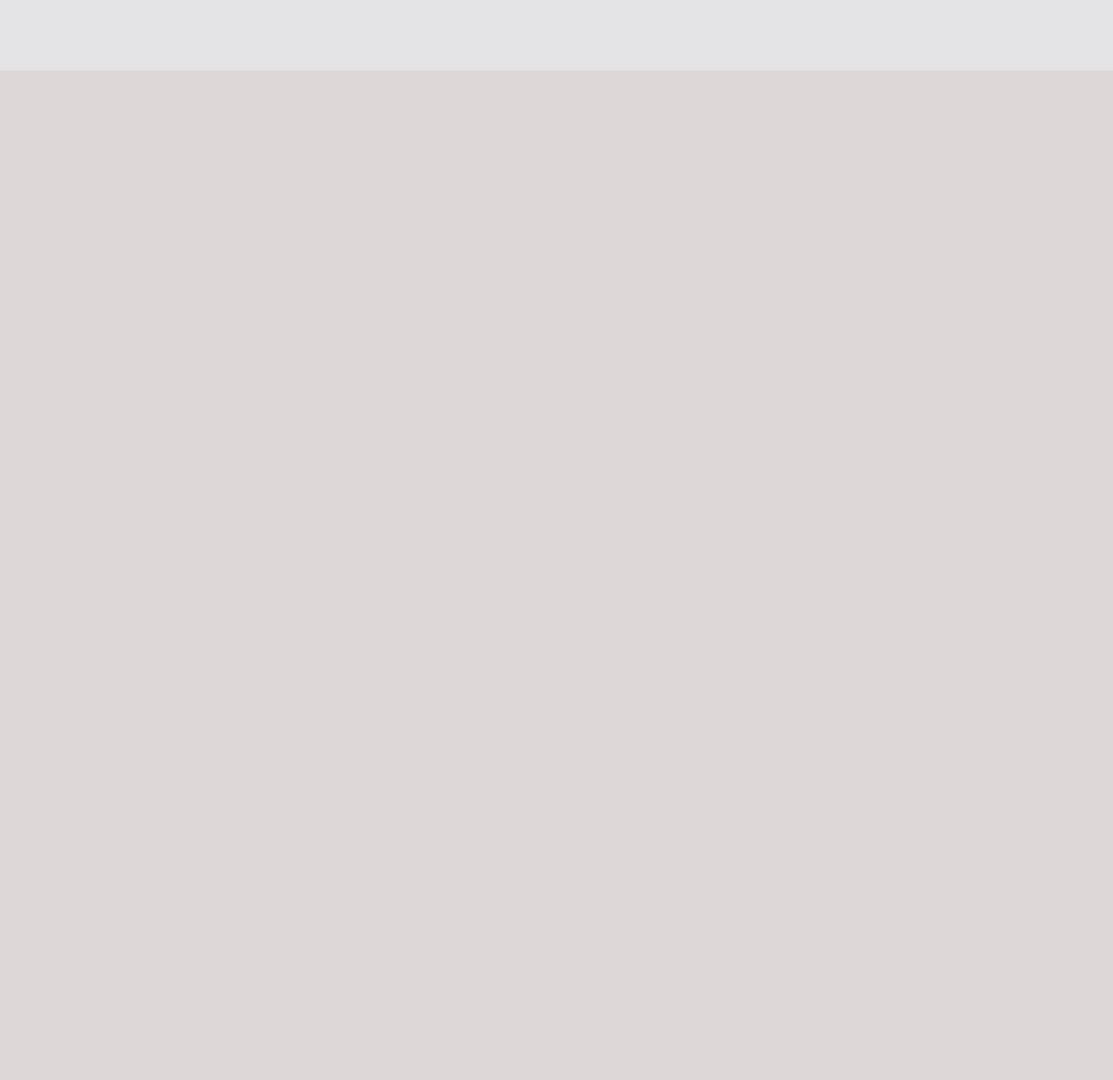
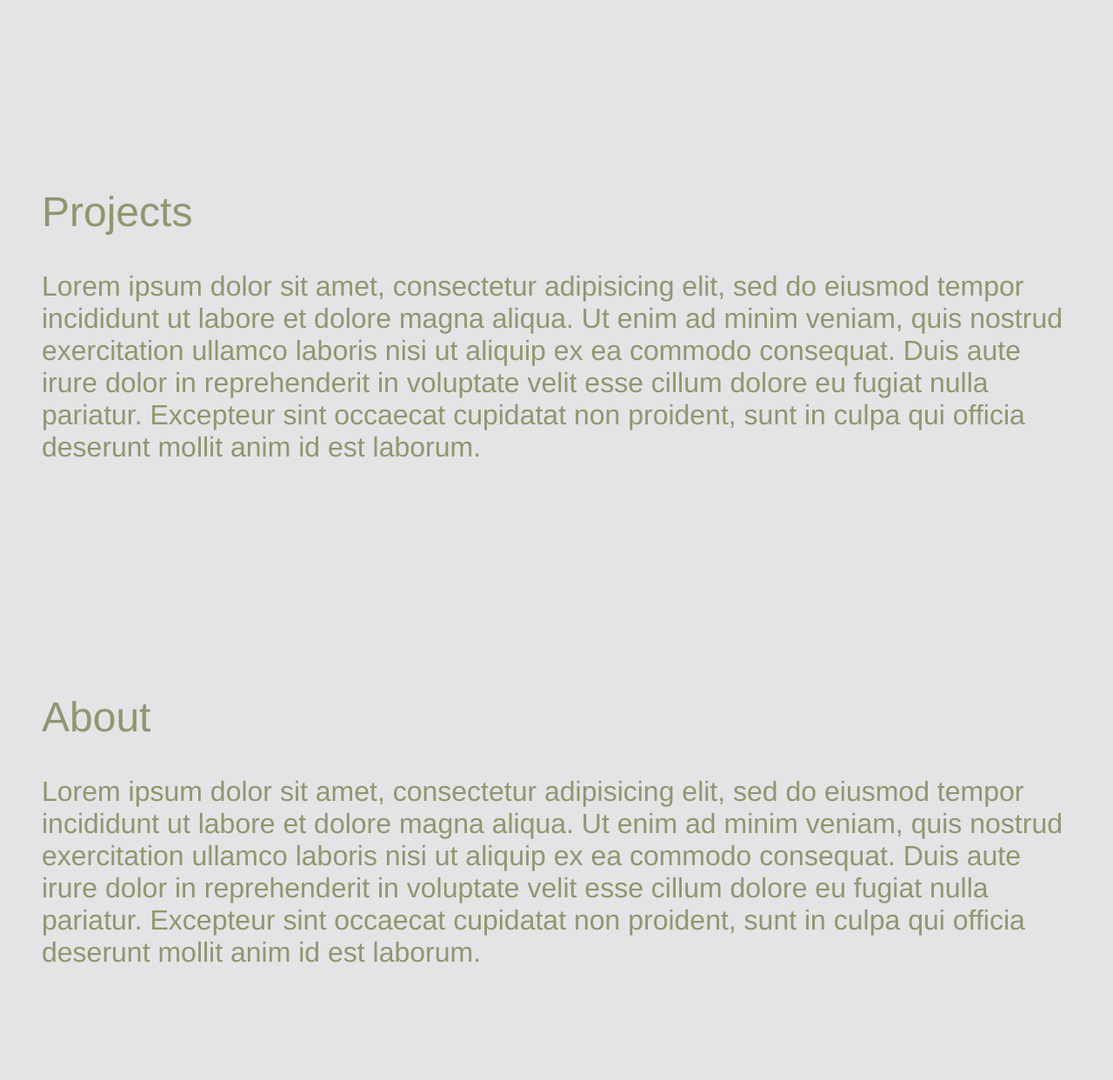
Before and after one commit to maleeratL/portfolio.github.io, a plain HTML site: page index.html in a window 1280 px wide. Shown: the part 500-1742 px from the top of the page at 87% size. Before the commit the page ends 800 px from the top, so only its background shows below. Drawn offline with Linux system fonts and the light colour scheme.

Commit message:
fix default link to top of the page from close button

```diff
--- a/index.html
+++ b/index.html
@@ -26,16 +26,26 @@
       </div>
       <div class="menu" id="mySidenav">
         <!-- <div class="menu-item"><a href="#" class="closebtn" onclick="closeNav()">&times;</a></div> -->
-        <div class="menu-item menu-link"><a href="https://uicookies.com/bootstrap-animation/">Projects</a></div>
-        <div class="menu-item menu-link"><a href="https://www.w3schools.com/bootstrap/bootstrap_ref_js_scrollspy.asp">About</a></div>
-        <div class="menu-item menu-link"><a href="https://bootstrapstudio.io/tutorials/animations">Contact</a></div>
-        <div class="menu-item"><a href="#" class="closebtn" onclick="closeNav()">&times;</a></div>
+        <div class="menu-item menu-link"><a href="#projects">Projects</a></div>
+        <div class="menu-item menu-link"><a href="#about">About</a></div>
+        <div class="menu-item menu-link"><a href="mailto:maleerat@portfolio.github.io?subject=Let's Talk">Contact</a></div>
+        <div class="menu-item"><a href="#/" class="closebtn" onclick="closeNav()">&times;</a></div>
       </div>
 
     <section>
       <h1>Sidebar Navigation</h1>
       <p>Lorem ipsum dolor sit amet, consectetur adipisicing elit, sed do eiusmod tempor incididunt ut labore et dolore magna aliqua. Ut enim ad minim veniam, quis nostrud exercitation ullamco laboris nisi ut aliquip ex ea commodo consequat. Duis aute irure dolor in reprehenderit in voluptate velit esse cillum dolore eu fugiat nulla pariatur. Excepteur sint occaecat cupidatat non proident, sunt in culpa qui officia deserunt mollit anim id est laborum.</p>
     </section>
+
+    <section id="projects">
+      <h1>Projects</h1>
+      <p>Lorem ipsum dolor sit amet, consectetur adipisicing elit, sed do eiusmod tempor incididunt ut labore et dolore magna aliqua. Ut enim ad minim veniam, quis nostrud exercitation ullamco laboris nisi ut aliquip ex ea commodo consequat. Duis aute irure dolor in reprehenderit in voluptate velit esse cillum dolore eu fugiat nulla pariatur. Excepteur sint occaecat cupidatat non proident, sunt in culpa qui officia deserunt mollit anim id est laborum.</p>
+    </section>
+
+    <section id="about">
+      <h1>About</h1>
+      <p>Lorem ipsum dolor sit amet, consectetur adipisicing elit, sed do eiusmod tempor incididunt ut labore et dolore magna aliqua. Ut enim ad minim veniam, quis nostrud exercitation ullamco laboris nisi ut aliquip ex ea commodo consequat. Duis aute irure dolor in reprehenderit in voluptate velit esse cillum dolore eu fugiat nulla pariatur. Excepteur sint occaecat cupidatat non proident, sunt in culpa qui officia deserunt mollit anim id est laborum.</p>
+    </section>
     <script type="text/javascript" src="js/script.js"></script>
   </body>
 </html>
```
Also changed, not shown: js/script.js (+17 -0 lines).
